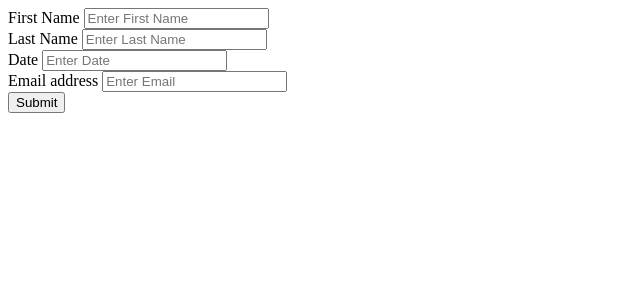
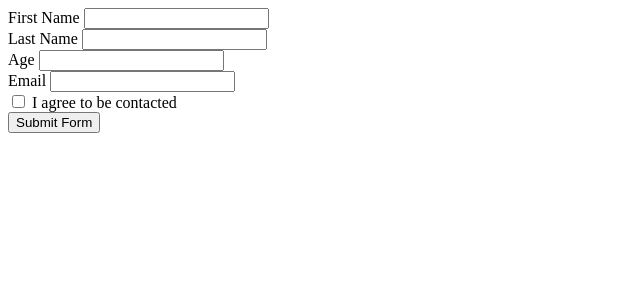
Before and after one commit to ale12347/helloWorld, a Flask app: page /contact in a window 1280 px wide. Shown: the top 300 px of the page, without its empty margins (0-640 px from the left). Run offline with Flask 3, Linux system fonts and the light colour scheme.

Commit message:
adding thank you form page

```diff
--- a/app.py
+++ b/app.py
@@ -25,9 +25,12 @@ def favorite_course():
 
     return render_template('favorite-course.html', subject=subject, course_number=course_number)
 
-@app.route('/contact')
+@app.route('/contact', methods=['GET', 'POST'])
 def contact():
-    return render_template('contact.html')
+    if request.method == 'POST':
+        return render_template('contact.html', form_submitted=True)
+    else:
+        return render_template('contact.html')
 
 if __name__ == '__main__':
     app.run()
--- a/templates/contact.html
+++ b/templates/contact.html
@@ -5,24 +5,79 @@
     <title>Contact</title>
 </head>
 <body>
-<form>
-  <div class="form-group">
-    <label for="exampleInputEmail1">First Name</label>
-    <input type="email" class="form-control" id="exampleInputEmail1" aria-describedby="emailHelp" placeholder="Enter First Name">
-  </div>
-  <div class="form-group">
-    <label for="exampleInputPassword1">Last Name</label>
-    <input type="password" class="form-control" id="exampleInputPassword1" placeholder="Enter Last Name">
-  </div>
-  <div class="form-group">
-    <label for="exampleInputEmail1">Date</label>
-    <input type="email" class="form-control" id="exampleInputEmail1" aria-describedby="emailHelp" placeholder="Enter Date">
-  </div>
-  <div class="form-group">
-    <label for="exampleInputEmail1">Email address</label>
-    <input type="email" class="form-control" id="exampleInputEmail1" aria-describedby="emailHelp" placeholder="Enter Email">
-  </div>
-  <button type="submit" class="btn btn-primary">Submit</button>
+
+
+{% if form_submitted %}
+    <div class = "col-12">
+        <h2>Thank you for completing my form!</h2>
+    </div>
+    <div class="col-md-6">
+        <p>First Name:</p>
+    </div>
+    <div class="col-md-6">
+        <p>{{ request.form.get('first_name') }}</p>
+    </div>
+    <div class="col-md-6">
+        <p>Last Name:</p>
+    </div>
+    <div class="col-md-6">
+        <p>{{ request.form.get('last_name') }}</p>
+    </div>
+    <div class="col-md-6">
+        <p>Age:</p>
+    </div>
+    <div class="col-md-6">
+        <p>{{ request.form.get('age') }}</p>
+    </div>
+    <div class="col-md-6">
+        <p>Email:</p>
+    </div>
+    <div class="col-md-6">
+        <p>{{ request.form.get('email') }}</p>
+    </div>
+    <div class="col-md-6">
+    <p>Agree to Be Contacted:</p>
+    </div>
+    <div class="col-md-6">
+        <p>{{ 'Yes' if request.form.get('agree_check') else 'No' }}</p>
+    </div>
+
+<p><a href="{{ url_for('contact') }}">Complete form again</a></p>
+
+{% else %}
+<form class="row g-3" action="{{ url_for('contact') }}" method="post">
+    <div class="col-md-6">
+        <label for="first_name" class="form-label">First Name</label>
+        <input type="text" class="form-control" id="first_name" name="first_name">
+    </div>
+    <div class="col-md-6">
+        <label for="last_name" class="form-label">Last Name</label>
+        <input type="text" class="form-control" id="last_name" name="last_name">
+    </div>
+    <div class="col-md-6">
+        <label for="age" class="form-label">Age</label>
+        <input type="text" class="form-control" id="age" name="age">
+    </div>
+    <div class="col-12">
+        <label for="email" class="form-label">Email</label>
+        <input type="email" class="form-control" id="email" name="email">
+    </div>
+    <div class="col-12">
+    <div class="form-check">
+        <input class="form-check-input" type="checkbox" id="agree_check">
+        <label class="form-check-label" for="agree_check">
+            I agree to be contacted
+        </label>
+    </div>
+    </div>
+    <div class="col-12">
+        <button type="submit" class="btn btn-primary"> Submit Form</button>
+    </div>
 </form>
+{% endif %}
+
+
+
+<script src="https://cdn.jsdelivr.net/npm/@popperjs/core@2.11.8/dist/umd/popper.min.js" integrity="sha384-I7E8VVD/ismYTF4hNIPjVp/Zjvgyol6VFvRkX/vR+Vc4jQkC+hVqc2pM8ODewa9r" crossorigin="anonymous"></script>
 </body>
 </html>
```
